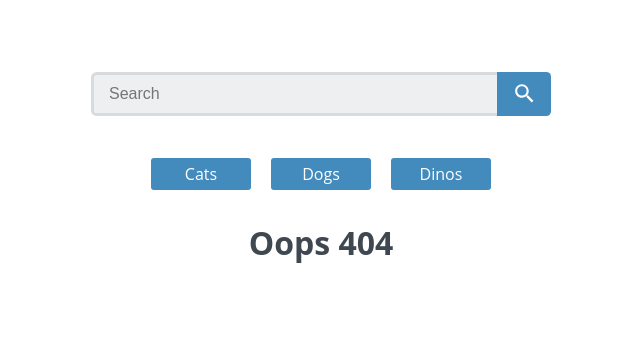
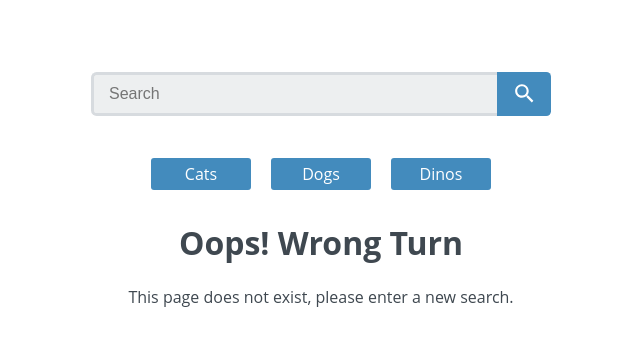
Before and after one commit to tpo-aaronpatheal/project-7, a React (Create React App) app: page /error/404 in a window 1280 px wide. Before the commit this address had no page. Shown: the top 346 px of the page, without its empty margins (319-959 px from the left). Built offline with nearby package versions, Linux system fonts and the light colour scheme.

Commit message:
Error component

```diff
--- a/src/App.js
+++ b/src/App.js
@@ -3,6 +3,7 @@ import { Route, Switch, withRouter } from "react-router-dom";
 import Nav from './components/Nav';
 import SearchForm from './components/SearchForm';
 import PhotoContainer from './components/PhotoContainer';
+import Error from './components/Error';
 
 const App = ({ location }) => {
   const { pathname } = location;
@@ -33,7 +34,7 @@ const App = ({ location }) => {
     <SearchForm />
     <Nav />
     <Route exact path={`/error/404`}>
-      <h1>Oops 404</h1>
+      <Error />
     </Route>
   </>
   )
--- /dev/null
+++ b/src/components/Error.jsx
@@ -0,0 +1,12 @@
+import React from 'react';
+
+const Error = () => {
+    return (
+        <>
+            <h1>Oops! Wrong Turn</h1>
+            <p>This page does not exist, please enter a new search.</p>
+        </>
+    );
+};
+
+export default Error;
```
